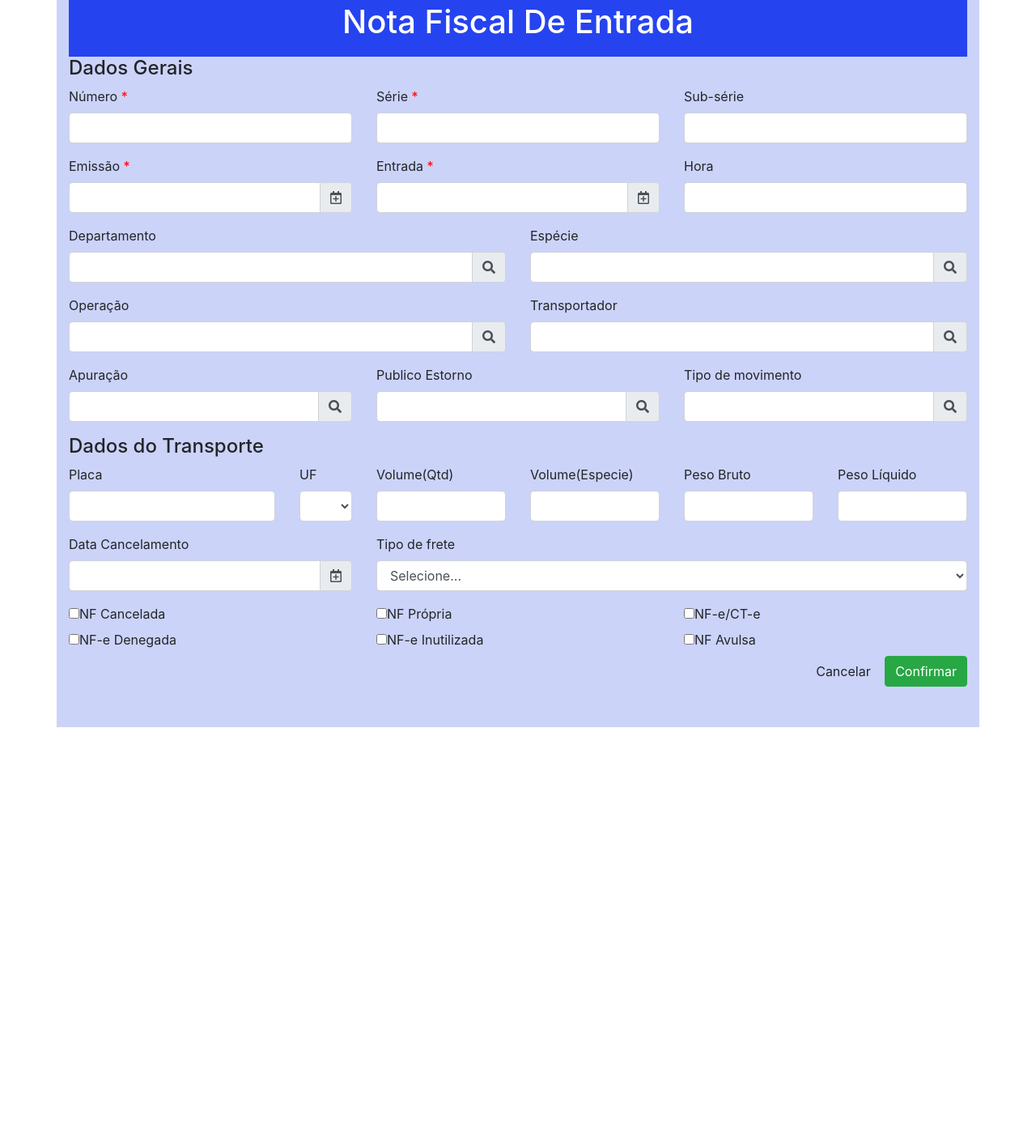
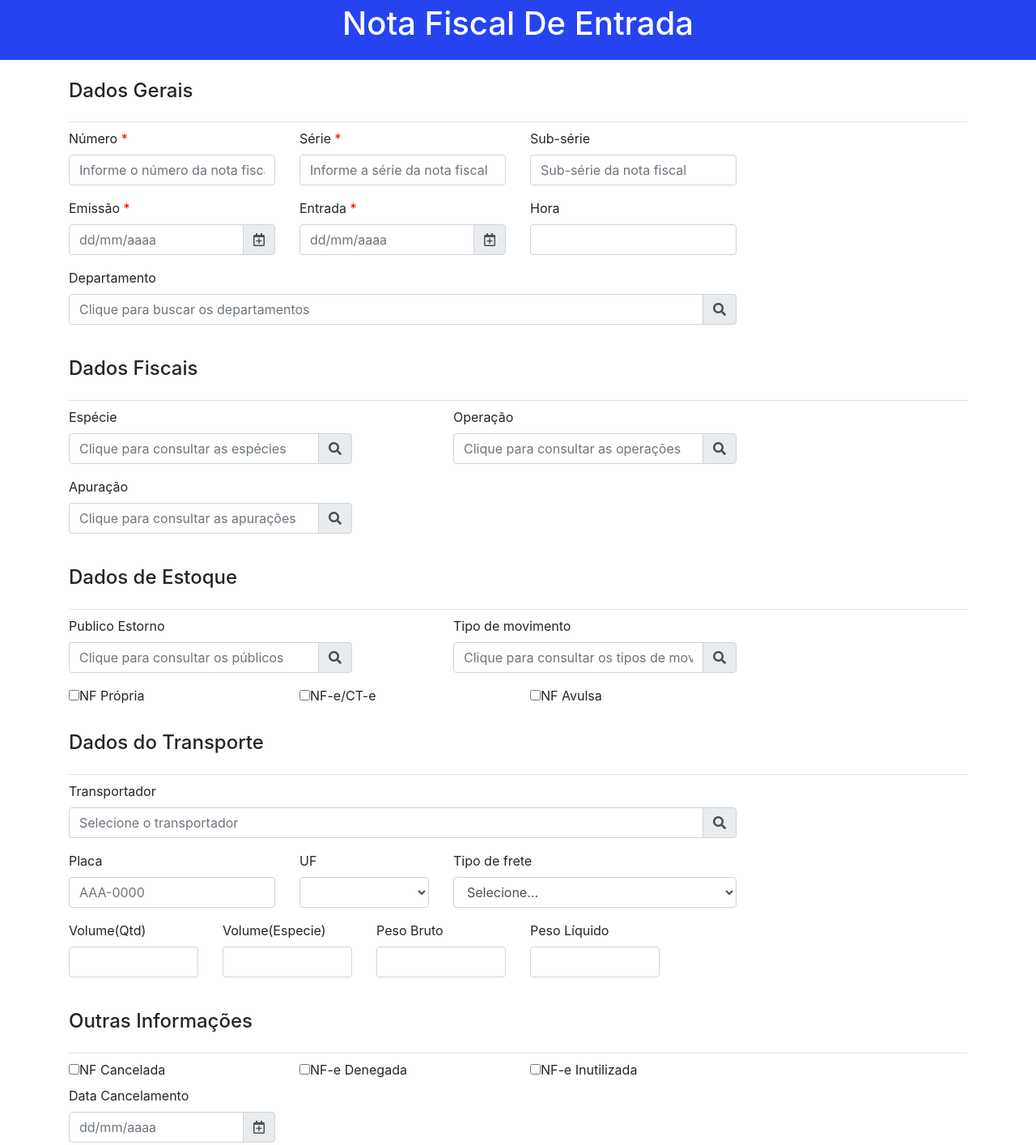
Before and after one commit to pablocordeiro/Projeto-Final-NFEntrada, a plain HTML site: page index.html in a window 1280 px wide. Shown: the part 8-1422 px from the top of the page at 81% size. Before the commit the page ends 956 px from the top, so only its background shows below. Drawn offline with nearby package versions, Linux system fonts and the light colour scheme.

Commit message:
Algumas alterações

```diff
--- a/estilo.css
+++ b/estilo.css
@@ -1,10 +1,12 @@
 body {
-    padding-bottom: 50px;
+    /* padding-bottom: 50px; */
+    /* background-color: rgb(194, 199, 199); */
 }
 
 .container{
-    background-color: rgb(204, 211, 248);
-    padding-bottom: 50px;
+    /* background-color: rgb(204, 211, 248); */
+    /* padding: 0%; */
+    /* padding-bottom: 20px; */
 }
 
 .required:after {
@@ -16,5 +18,4 @@ body {
     background-color: rgb(37, 68, 240);
     color: #fff;
     padding: 1%;
-    /* margin: 0% */
 }
--- a/index.html
+++ b/index.html
@@ -13,36 +13,36 @@
         <link rel="stylesheet" href="estilo.css">
     </head>
     <body>
+        <header class="form-header">
+            <h1 class="text-center">Nota Fiscal De Entrada</h1>
+        </header>
         <div class="container">
-            <form action="">
-                <header class="form-header">
-                    <h1 class="text-center">Nota Fiscal De Entrada</h1>
-                </header>
+            <form class="needs-validation pb-4" novalidate>
 
-                <h4>Dados Gerais</h4>
+                <h4 class="mt-4 border-bottom pb-4">Dados Gerais</h4>
                 <div class="row">
-                    <div class="form-group col-4">
+                    <div class="form-group col-12 col-md-3">
                         <label class="required" for="numero">Número</label>
-                        <input type="text" class="form-control  js-number" id="numero" required>
+                        <input type="text" class="form-control  js-number" id="numero" placeholder="Informe o número da nota fiscal" required>
                     </div>
 
-                    <div class="form-group col-4">
+                    <div class="form-group col-12 col-md-3">
                         <label class="required" for="serie">Série</label>
-                        <input type="text" maxlength="5" class="form-control" id="serie" required>
+                        <input type="text" maxlength="5" class="form-control" id="serie" placeholder="Informe a série da nota fiscal" required>
                     </div>
 
-                    <div class="form-group col-4">
+                    <div class="form-group col-12 col-md-3">
                         <label for="subserie">Sub-série</label>
-                        <input type="text"  maxlength="5" class="form-control" id="subserie">
+                        <input type="text"  maxlength="5" class="form-control"  placeholder="Sub-série da nota fiscal"  id="subserie">
                     </div>
                 </div>
 
                 <div class="row">
-                    <div class="form-group col-4">
+                    <div class="form-group col-12 col-md-3">
                         <label for="dtemissao" class="required">Emissão</label>
                         <!-- <input type="text" class="form-control" id="dtemissao"> -->
                         <div class="input-group  date  js-datepicker">
-                            <input type="text" name="dtemissao" id="dtemissao" class="form-control" autocomplete="off" required>
+                            <input type="text" name="dtemissao" id="dtemissao" class="form-control" placeholder="dd/mm/aaaa"  autocomplete="off" required>
                             <div class="input-group-append">
                                 <div class="input-group-text">
                                     <span class="far fa-calendar-plus "></span>
@@ -51,25 +51,11 @@
                         </div>
                     </div>
 
-                    <!-- <div class="form-group  col-sm-4">
-                        <label class="control-label" for="Data">Data de Entrega</label>
-                        <div class="input-group  date   js-datepicker">
-                            <input type="text" name="Data" class="form-control" autocomplete="off">
-                            <div class="input-group-append">
-                                <div class="input-group-text">
-                                    <span class="far fa-calendar-plus "></span>
-                                </div>
-                            </div>
-
-                        </div>
-                    </div> -->
-
-
-                    <div class="form-group col-4">
+                    <div class="form-group col-12 col-md-3">
                         <label for="dtentrada" class="required">Entrada</label>
                         <!-- <input type="text" class="form-control" id="dtentrada"> -->
                         <div class="input-group  date  js-datepicker">
-                            <input type="text" name="dtemissao" id="dtentrada" class="form-control" autocomplete="off">
+                            <input type="text" name="dtemissao" id="dtentrada" class="form-control"  placeholder="dd/mm/aaaa" autocomplete="off">
                             <div class="input-group-append">
                                 <div class="input-group-text">
                                     <span class="far fa-calendar-plus "></span>
@@ -78,19 +64,17 @@
                         </div>
                     </div>
 
-                    <div class="form-group col-4">
+                    <div class="form-group col-12 col-md-3">
                         <label for="hrentrada">Hora</label>
                         <input type="text" class="form-control" id="hrentrada">
                     </div>
-                </div>
 
-                <div class="row">
-                    <div class="form-group col-12 col-md-6">
+                    <div class="form-group col-12 col-md-9">
                         <label class="control-label" for="departamento">Departamento</label>
                         <div class="input-group">
                             <input type="text" hidden name="codigoDepartamento" id="codigoDepartamento">
                             <div class="input-group">
-                                <input type="text" value="" class="form-control" name="departamento" id="departamento" placeholder="">
+                                <input type="text" value="" class="form-control" name="departamento" id="departamento" placeholder="Clique para buscar os departamentos">
                                 <div class="input-group-append">
                                     <div class="input-group-text" data-toggle="modal" data-target="#modalDepartamento">
                                         <i class="fas fa-search"></i>
@@ -99,12 +83,16 @@
                             </div>
                         </div>
                     </div>
-                    <div class="form-group col-12 col-md-6">
+                </div>
+
+                <h4 class="mt-4 border-bottom pb-4">Dados Fiscais</h4>
+                <div class="row">
+                    <div class="form-group col-12 col-md-4">
                         <label class="control-label" for="especie">Espécie</label>
                         <div class="input-group">
                             <input type="text" hidden name="codigoEspecie" id="codigoEspecie">
                             <div class="input-group">
-                                <input type="text" value="" class="form-control" name="especie" id="especie" placeholder="">
+                                <input type="text" value="" class="form-control" name="especie" id="especie"  placeholder="Clique para consultar as espécies">
                                 <div class="input-group-append">
                                     <div class="input-group-text" data-toggle="modal" data-target="#modalEspecie">
                                         <i class="fas fa-search"></i>
@@ -113,15 +101,13 @@
                             </div>
                         </div>
                     </div>
-                </div>
-
-                <div class="row">
-                    <div class="form-group col-12 col-md-6">
+                    <div class="col-md-1"></div>
+                    <div class="form-group col-12 col-md-4">
                         <label class="control-label" for="operacao">Operação</label>
                         <div class="input-group">
                             <input type="text" hidden name="codigoOperacao" id="codigoOperacao">
                             <div class="input-group">
-                                <input type="text" value="" class="form-control" name="operacao" id="operacao" placeholder="">
+                                <input type="text" value="" class="form-control" name="operacao" id="operacao" placeholder="Clique para consultar as operações">
                                 <div class="input-group-append">
                                     <div class="input-group-text" data-toggle="modal" data-target="#modalOperacao">
                                         <i class="fas fa-search"></i>
@@ -130,28 +116,12 @@
                             </div>
                         </div>
                     </div>
-                    <div class="form-group col-12 col-md-6">
-                        <label class="control-label" for="transportador">Transportador</label>
-                        <div class="input-group">
-                            <input type="text" hidden name="codigoTransportador" id="codigoTransportador">
-                            <div class="input-group">
-                                <input type="text" value="" class="form-control" name="transportador" id="transportador" placeholder="">
-                                <div class="input-group-append">
-                                    <div class="input-group-text" data-toggle="modal" data-target="#modalTransportador">
-                                        <i class="fas fa-search"></i>
-                                    </div>
-                                </div>
-                            </div>
-                        </div>
-                    </div>
-                </div>
-                <div class="row">
                     <div class="form-group col-12 col-md-4">
                         <label class="control-label" for="apuracao">Apuração</label>
                         <div class="input-group">
                             <input type="text" hidden name="codigoApuracao" id="codigoApuracao">
                             <div class="input-group">
-                                <input type="text" value="" class="form-control" name="apuracao" id="apuracao" placeholder="">
+                                <input type="text" value="" class="form-control" name="apuracao" id="apuracao" placeholder="Clique para consultar as apurações">
                                 <div class="input-group-append">
                                     <div class="input-group-text" data-toggle="modal" data-target="#modalApuracao">
                                         <i class="fas fa-search"></i>
@@ -160,12 +130,17 @@
                             </div>
                         </div>
                     </div>
+                </div>
+
+                <h4 class="mt-4 border-bottom pb-4">Dados de Estoque</h4>
+
+                <div class="row">
                     <div class="form-group col-12 col-md-4">
                         <label class="control-label" for="publico">Publico Estorno</label>
                         <div class="input-group">
                             <input type="text" hidden name="codigoPublico" id="codigoPublico">
                             <div class="input-group">
-                                <input type="text" value="" class="form-control" name="publico" id="publico" placeholder="">
+                                <input type="text" value="" class="form-control" name="publico" id="publico" placeholder="Clique para consultar os públicos">
                                 <div class="input-group-append">
                                     <div class="input-group-text" data-toggle="modal" data-target="#modalPublico">
                                         <i class="fas fa-search"></i>
@@ -174,12 +149,13 @@
                             </div>
                         </div>
                     </div>
+                    <div class="col-md-1"></div>
                     <div class="form-group col-12 col-md-4">
                         <label class="control-label" for="tipoMov">Tipo de movimento</label>
                         <div class="input-group">
                             <input type="text" hidden name="codigoTipoMov" id="codigoTipoMov">
                             <div class="input-group">
-                                <input type="text" value="" class="form-control" name="tipoMov" id="tipoMov" placeholder="">
+                                <input type="text" value="" class="form-control" name="tipoMov" id="tipoMov" placeholder="Clique para consultar os tipos de movimento">
                                 <div class="input-group-append">
                                     <div class="input-group-text" data-toggle="modal" data-target="#modalTipoMovimento">
                                         <i class="fas fa-search"></i>
@@ -190,16 +166,42 @@
                     </div>
                 </div>
 
+                <div class="row">
+                    <label class="checkbox-inline col-12 col-md-3"><input type="checkbox" value="">NF Própria</label>
+                    <label class="checkbox-inline col-12 col-md-3"><input type="checkbox" value="">NF-e/CT-e</label>
+                    <label class="checkbox-inline col-12 col-md-3"><input type="checkbox" value="">NF Avulsa</label>
+                </div>
+                <div class="row">
+                </div>
 
-                <h4>Dados do Transporte</h4>
+
+                <h4 class="mt-4 border-bottom pb-4">Dados do Transporte</h4>
 
                 <div class="row">
-                    <div class="form-group col-12 col-md-3">
-                        <label for="placa">Placa</label>
-                        <input type="text" class="form-control js-placa" id="placa">
+                    <div class="form-group col-12 col-md-9">
+                        <label class="control-label" for="transportador">Transportador</label>
+                        <div class="input-group">
+                            <input type="text" hidden name="codigoTransportador" id="codigoTransportador">
+                            <div class="input-group">
+                                <input type="text" value="" class="form-control" name="transportador" id="transportador" placeholder="Selecione o transportador">
+                                <div class="input-group-append">
+                                    <div class="input-group-text" data-toggle="modal" data-target="#modalTransportador">
+                                        <i class="fas fa-search"></i>
+                                    </div>
+                                </div>
+                            </div>
+                        </div>
                     </div>
 
-                    <div class="form-group col-12 col-md-1">
+                </div>
+                <div class="row">
+
+                    <div class="form-group col-8 col-md-3">
+                        <label for="placa">Placa</label>
+                        <input type="text" class="form-control js-placa" id="placa" placeholder="AAA-0000">
+                    </div>
+
+                    <div class="form-group col-4 col-md-2">
                         <label for="tipofrete">UF</label>
                         <select class="form-control" id="tipofrete">
                             <option></option>
@@ -209,7 +211,21 @@
                             <option>RJ</option>
                         </select>
                     </div>
+                    <div class="form-group col-12 col-md-4">
+                        <label for="tipofrete">Tipo de frete</label>
+                        <select class="form-control" id="tipofrete">
+                            <option>Selecione...</option>
+                            <option>Por conta do emitente</option>
+                            <option>Por conta do destinatário</option>
+                            <option>Por conta de terceiros</option>
+                            <option>Própria remetente</option>
+                            <option>Própria destinatário</option>
+                            <option>Sem frete</option>
+                        </select>
+                    </div>
 
+                </div>
+                <div class="row">
 
                     <div class="form-group col-12 col-md-2">
                         <label for="volumeqtd">Volume(Qtd)</label>
@@ -233,12 +249,20 @@
 
                 </div>
 
+                <h4 class="mt-4 border-bottom pb-4">Outras Informações</h4>
+
                 <div class="row">
-                    <div class="form-group col-12 col-md-4">
+                    <label class="checkbox-inline col-12 col-md-3"><input type="checkbox" value="">NF Cancelada</label>
+                    <label class="checkbox-inline col-12 col-md-3"><input type="checkbox" value="">NF-e Denegada</label>
+                    <label class="checkbox-inline col-12 col-md-3"><input type="checkbox" value="">NF-e Inutilizada</label>
+                </div>
+
+                <div class="row">
+                    <div class="form-group col-12 col-md-3">
                         <label for="datacanc">Data Cancelamento</label>
                         <!-- <input type="text" class="form-control" id="datacanc"> -->
                         <div class="input-group  date  js-datepicker">
-                            <input type="text" name="dtemissao" id="datacanc" class="form-control" autocomplete="off">
+                            <input type="text" name="dtemissao" id="datacanc" class="form-control"  placeholder="dd/mm/aaaa" autocomplete="off">
                             <div class="input-group-append">
                                 <div class="input-group-text">
                                     <span class="far fa-calendar-plus "></span>
@@ -247,29 +271,7 @@
                         </div>
                     </div>
 
-                    <div class="form-group col-12 col-md-8">
-                        <label for="tipofrete">Tipo de frete</label>
-                        <select class="form-control" id="tipofrete">
-                            <option>Selecione...</option>
-                            <option>Por conta do emitente</option>
-                            <option>Por conta do destinatário</option>
-                            <option>Por conta de terceiros</option>
-                            <option>Própria remetente</option>
-                            <option>Própria destinatário</option>
-                            <option>Sem frete</option>
-                        </select>
-                    </div>
                 </div>
-
-                <div class="row">
-                    <label class="checkbox-inline col-4 col-md-4"><input type="checkbox" value="">NF Cancelada</label>
-                    <label class="checkbox-inline col-4 col-md-4"><input type="checkbox" value="">NF Própria</label>
-                    <label class="checkbox-inline col-4 col-md-4"><input type="checkbox" value="">NF-e/CT-e</label>
-                    <label class="checkbox-inline col-4 col-md-4"><input type="checkbox" value="">NF-e Denegada</label>
-                    <label class="checkbox-inline col-4 col-md-4"><input type="checkbox" value="">NF-e Inutilizada</label>
-                    <label class="checkbox-inline col-4 col-md-4"><input type="checkbox" value="">NF Avulsa</label>
-                </div>
-
                 <div class="row">
                     <div class="col-12 text-right">
                         <button class="btn btn-default" type="reset">Cancelar</button>
@@ -617,4 +619,25 @@
             autoclose: true
         });
     </script>
+
+    <script>
+        // Example starter JavaScript for disabling form submissions if there are invalid fields
+        (function() {
+        'use strict';
+        window.addEventListener('load', function() {
+            // Fetch all the forms we want to apply custom Bootstrap validation styles to
+            var forms = document.getElementsByClassName('needs-validation');
+            // Loop over them and prevent submission
+            var validation = Array.prototype.filter.call(forms, function(form) {
+            form.addEventListener('submit', function(event) {
+                if (form.checkValidity() === false) {
+                event.preventDefault();
+                event.stopPropagation();
+                }
+                form.classList.add('was-validated');
+            }, false);
+            });
+        }, false);
+        })();
+    </script>
 </html>
```
Also changed, not shown: 1 other file.
